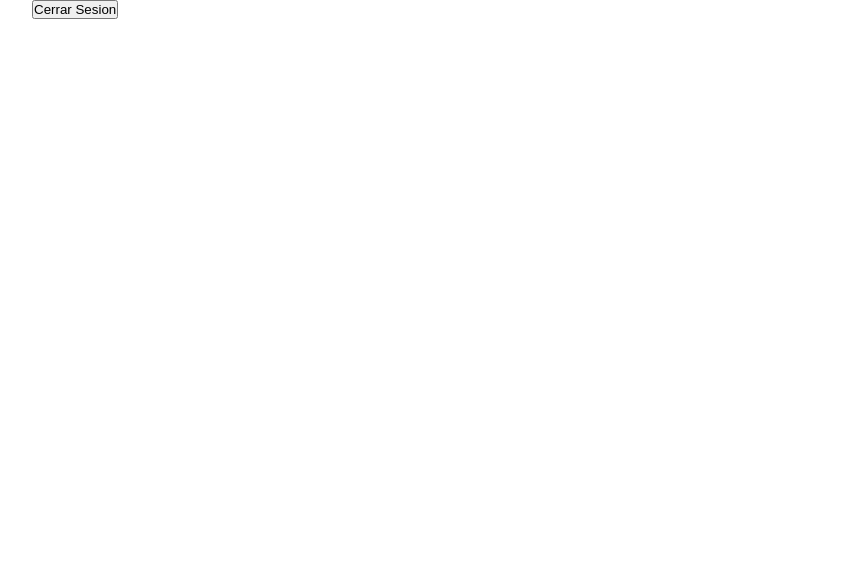
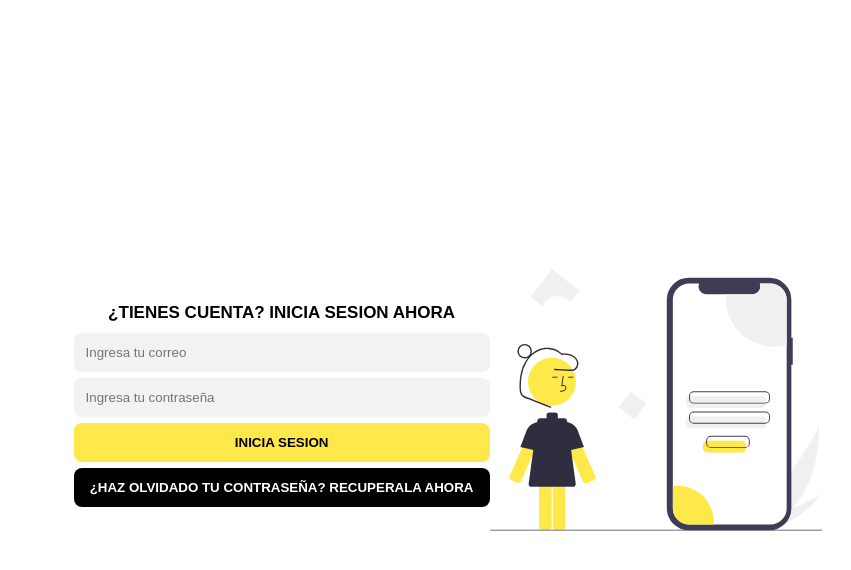
Before and after one commit to jsgsco/sopv2, a React (Create React App) app: page /iniciar-sesion in a window 1280 px wide. Before the commit this address led to /. Shown: the top 570 px of the page, without its empty margins (192-1043 px from the left). Built offline with nearby package versions, Linux system fonts and the light colour scheme; no server answers; sample sign-in values are in the browser's storage; what webfontloader would draw is missing.

Commit message:
Fix to Sign(Iniciar Sesion)

```diff
--- a/src/App.js
+++ b/src/App.js
@@ -4,23 +4,26 @@ import Home from './components/pages/Home/Home'
 import Sign from './components/pages/Sign/Sign'
 import Error from './components/pages/Error/Error'
 import { AuthProvider } from './context/AuthContext'
+import { SignProvider } from './context/SignContext'
 import RoutePrivate from './components/RoutePrivate'
 
 
 function App() {
   return (
     <AuthProvider>
+      <SignProvider>
           <Container>
             <Router>
               <Switch>
                   <RoutePrivate path="/" exact>
                     <Home />
                   </RoutePrivate>
-                <Route path="/sign" component={Sign} exact/>
+                  <Route path="/iniciar-sesion" component={Sign} exact/>
                   <Route path="/**" component={Error} exact/>
               </Switch>
             </Router>
           </Container>
+      </SignProvider>
     </AuthProvider>
   );
 }
--- a/src/components/RoutePrivate.js
+++ b/src/components/RoutePrivate.js
@@ -7,7 +7,7 @@ const RoutePrivate = ({children, ...rest}) => {
     if(user) {
         return <Route {...rest}>{children}</Route>
     } else {
-        return <Redirect to="/sign" />
+        return <Redirect to="/iniciar-sesion" />
     }
 }
 
--- a/src/components/pages/Sign/Sign.js
+++ b/src/components/pages/Sign/Sign.js
@@ -1,9 +1,10 @@
+import styled from 'styled-components'
+import { useState } from 'react'
+import { useHistory } from 'react-router-dom'
+import { useSign } from '../../../context/SignContext'
 import { ContainerForm, ContainerInput, Form, Input, Button, Text } from '../../style/ElementForms'
 import { ReactComponent as Login } from '../../../images/login2.svg'
-import styled from 'styled-components'
-import { useState } from 'react'
 import { Alerta } from '../../style/Alerta'
-import { useHistory } from 'react-router-dom'
 
 import { auth } from '../../../firebase'
 
@@ -17,167 +18,59 @@ const Image = styled(Login)`
 
 const SignIn = () => {
 
-    const [register, setRegister] = useState(false)
-    const [email, setEmail] = useState('')
-    const [password , setPassword] = useState('')
-    const [repeatPassword, setRepeatPassword] = useState('')
+    const history = useHistory()
+    const { dataForm, setDataForm } = useSign()
+    const { email, password } = dataForm
     const [alert, setAlert] = useState({
         message: '',
         type: '',
         state: false
     })
 
-    const handleRegister = () => {
-        setRegister(!register)
+    const handleChange = (e) => {
+        setDataForm({
+            ...dataForm,
+            [e.target.name] : e.target.value
+        })
     }
-
-    const history = useHistory()
 
     const handleSubmit = async (e) => {
         e.preventDefault()
         const expReg =  /[a-zA-Z0-9_.+-]+@[a-zA-Z0-9-]+\.[a-zA-Z0-9-.]+/
 
-        if(register) {
+        if(email === '' || password === '') {
 
-            if(email.trim() === '' || password.trim() === '' || repeatPassword.trim() === '' ) {
             setAlert({
-                    message: 'Los datos no pueden ir vacios',
-                    type:'',
+                message: 'Hey, los campos no pueden ir vacios',
                 state: true
             })
-                setTimeout(() => {
-                    setAlert({
+            setTimeout(() => setAlert({
                 message: '',
                 state: false
-                    })
-                },3000)
+            }), 2500)
+            return
 
-                return
         }
 
+        if(!expReg.test(email)) {
 
-            if(!expReg.test(email)) {
             setAlert({
-                    message: 'El email es invalido',
-                    type:'',
+                message: 'Hey, esto no es un correo valido.',
                 state: true
             })
-                setTimeout(() => {
-                    setAlert({
+            setTimeout(() => setAlert({
                 message: '',
                 state: false
-                    })
-                },3000)
+            }), 2500)
+            return
 
-                return
-            }
-
-            if(password.trim() !== repeatPassword.trim()) {
-                setAlert({
-                    message: 'Las contraseñas no coinciden',
-                    type:'',
-                    state: true
-                })
-                setInterval(() => {
-                    setAlert({
-                        message:'',
-                        state: false
-                    })
-                }, 3000)
-
-                return
         }
 
         try {
-                await auth.createUserWithEmailAndPassword(email, password)
-                setAlert({
-                    message: 'Usuario creado con exito',
-                    type: 'success',
-                    state: true
-                })
-                setEmail('')
-                setPassword('')
-                setRepeatPassword('')
-                setTimeout(() => {
-                    setAlert({
-                        message: '',
-                        type: '',
-                        state: false
-                    })
-                }, 2000)
-                setTimeout(() => {
-                    setRegister(false)
-                }, 2500)
 
-            } catch (error) {
-                let text
-                switch(error.code){
-                    case 'auth/invalid-password':
-                        text = 'La contraseña tiene que ser de al menos 6 caracteres.'
-                        break;
-                    case 'auth/email-already-in-use':
-                        text = 'Ya existe una cuenta con el correo electrónico proporcionado.'
-                    break;
-                    case 'auth/invalid-email':
-                        text = 'El correo electrónico no es válido.'
-                    break;
-                    default:
-                        text = 'Hubo un error al intentar crear la cuenta.'
-                    break;
-                }
-                setAlert({
-                    message: text,
-                    type: '',
-                    state: true
-                })
-                setTimeout(() => {
-                    setAlert({
-                        message: '',
-                        type: '',
-                        state: false
-                    })
-                }, 3000)
-            }
-
-        } else {
-
-            if(email.trim() === '' || password.trim() === '') {
-                setAlert({
-                    message: 'Los datos no pueden ir vacios',
-                    type:'',
-                    state: true
-                })
-                setTimeout(() => {
-                    setAlert({
-                        message: '',
-                        state: false
-                    })
-                },3000)
-
-                return
-            }
-
-
-            if(!expReg.test(email)) {
-                setAlert({
-                    message: 'El email es invalido',
-                    type:'',
-                    state: true
-                })
-                setTimeout(() => {
-                    setAlert({
-                        message: '',
-                        state: false
-                    })
-                },3000)
-
-                return
-            }
-
-            try {
             await auth.signInWithEmailAndPassword(email, password)
             setAlert({
-                    message: 'Ha iniciado sesion con exito',
+                message: 'Ha iniciado sesion con exito.',
                 type: 'success',
                 state: true
             })
@@ -193,6 +86,7 @@ const SignIn = () => {
             }, 2500);
 
         } catch (error) {
+
             let text
             switch(error.code){
                 case 'auth/wrong-password':
@@ -218,7 +112,11 @@ const SignIn = () => {
                 })
             }, 3000);
         }
+
     }
+
+    const handleRecover = () => {
+        console.log('Click en recuperar')
     }
 
     return (
@@ -229,13 +127,13 @@ const SignIn = () => {
                         <Alerta success={alert.type}> {alert.message} </Alerta>
                     ) : null
                 }
-                <Text>{register ? '¿No tienes cuenta? Crea una ahora' : '¿Tienes cuenta? Inicia sesion ahora'}</Text>
+                <Text>¿Tienes cuenta? Inicia sesion ahora</Text>
                 <ContainerInput>
                     <Input
                         name="email"
                         type="text"
                         placeholder="Ingresa tu correo"
-                        onChange={(e) => setEmail(e.target.value)}
+                        onChange={handleChange}
                         value={email}
                     />
                 </ContainerInput>
@@ -244,33 +142,20 @@ const SignIn = () => {
                         name="password"
                         type="password"
                         placeholder="Ingresa tu contraseña"
-                        onChange={(e) => setPassword(e.target.value)}
+                        onChange={handleChange}
                         value={password}
                     />
                 </ContainerInput>
-
-                {
-                    register && (
-                        <ContainerInput mt>
-                            <Input
-                                name="repeatpassword"
-                                type="password"
-                                placeholder="Repite tu contraseña"
-                                onChange={(e) => setRepeatPassword(e.target.value)}
-                                value={repeatPassword}
-                            />
-                        </ContainerInput>
-                    )
-                }
-
                 <Button mt
                     type="submit"
-                >{register ? 'Crear Cuenta' : 'Inicia Sesion'}</Button>
-                <Button mt
+                >Inicia Sesion</Button>
+                <Button
+                    mt
                     primary
                     type="button"
-                    onClick={handleRegister}
-                >{register ? '¿Tienes cuenta? Inicia sesion ahora' : '¿No tienes cuenta? Crea una ahora'}</Button>
+                    onClick={handleRecover}
+                > ¿Haz olvidado tu contraseña? Recuperala ahora
+                </Button>
             </Form>
             <Image />
         </ContainerForm>
--- a/src/context/AuthContext.js
+++ b/src/context/AuthContext.js
@@ -11,7 +11,6 @@ const AuthProvider = ({children}) => {
 
     const [user, setUser] = useState()
     const [charge, setCharge] = useState(true)
-    console.log(user)
 
     useEffect(() => {
         auth.onAuthStateChanged((user) => {
--- /dev/null
+++ b/src/context/SignContext.js
@@ -0,0 +1,26 @@
+import {  createContext, useContext, useState } from 'react'
+
+const SignContext = createContext()
+
+const useSign = () => {
+    return useContext(SignContext)
+}
+
+const SignProvider = ({children}) => {
+
+    const [dataForm, setDataForm] = useState({
+        email: '',
+        password: ''
+    })
+
+    return (
+        <SignContext.Provider value={{
+            dataForm,
+            setDataForm
+        }}>
+            {children}
+        </SignContext.Provider>
+    )
+}
+
+export { SignContext, SignProvider, useSign }
```
Lines whose indentation alone changed are shown as unchanged.
